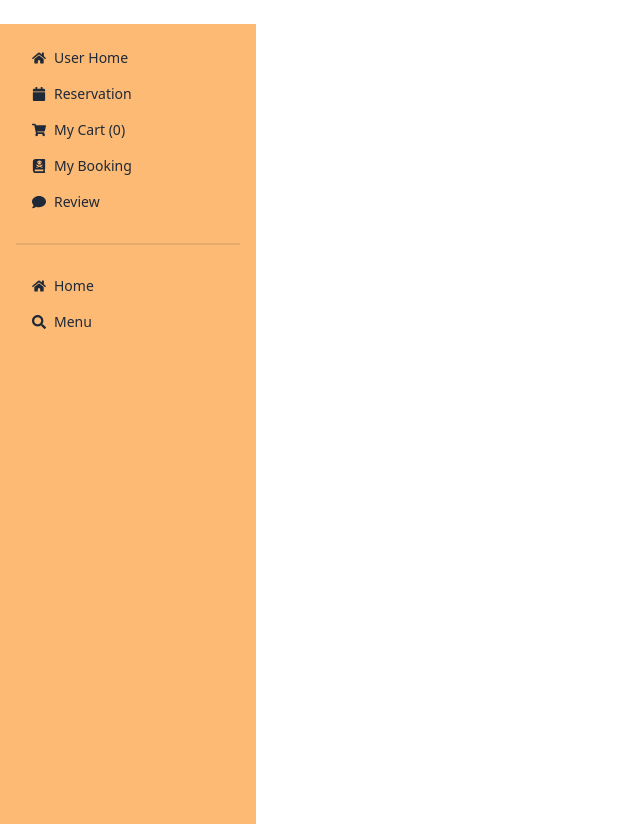
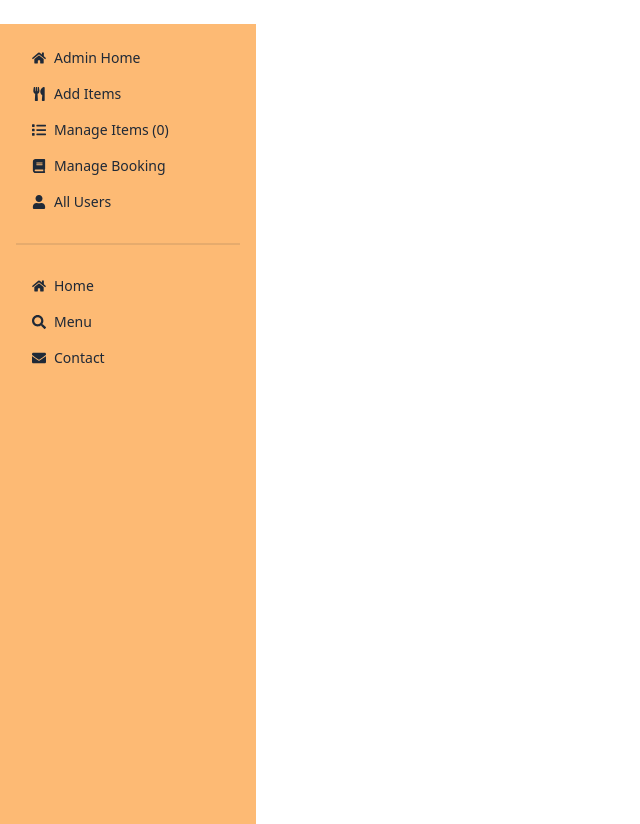
Before and after one commit to NazrulBoston/boston-boss-client, a React (Vite) app: page /dashboard in a window 1280 px wide. Shown: the whole page, without its empty margins (0-640 px from the left). Built offline with nearby package versions, Linux system fonts and the light colour scheme; no server answers.

Commit message:
users and admin's basic setup

```diff
--- /dev/null
+++ b/src/Hooks/useAxiosPublic.jsx
@@ -0,0 +1,11 @@
+import axios from "axios";
+
+const axiosPublic = axios.create({
+    baseURL: 'http://localhost:500'
+})
+
+const useAxiosPublic = () => {
+    return axiosPublic;
+};
+
+export default useAxiosPublic;
--- a/src/LayOut/Dashboard.jsx
+++ b/src/LayOut/Dashboard.jsx
@@ -1,15 +1,50 @@
-import { FaBookDead, FaCalendar, FaComment, FaHome, FaSearch, FaShoppingCart } from "react-icons/fa";
+import { FaBook, FaBookDead, FaCalendar, FaComment, FaEnvelope, FaHome, FaList, FaSearch, FaShoppingCart, FaUser, FaUtensils } from "react-icons/fa";
 import { NavLink, Outlet } from "react-router-dom";
 import useCart from "../Hooks/useCart";
 
 
 const Dashboard = () => {
     const [cart] = useCart();
+
+    // TODO: get isAdmin value from the database
+    const isAdmin = true;
+
     return (
         <div className="flex mt-6">
             {/* dashboard sidebar */}
             <div className="w-64 min-h-screen bg-orange-300">
                 <ul className="menu p-4">
+                    {
+                        isAdmin ? <>
+                            <li>
+                                <NavLink to="/dashboard/adminHome">
+                                    <FaHome></FaHome>
+                                    Admin Home</NavLink>
+                            </li>
+                            <li>
+                                <NavLink to="/dashboard/addItems">
+                                    <FaUtensils></FaUtensils>
+                                    Add Items</NavLink>
+                            </li>
+                            <li>
+                                <NavLink to="/dashboard/manageItems">
+                                    <FaList></FaList>
+                                    Manage Items ({cart.length})</NavLink>
+                            </li>
+                            <li>
+                                <NavLink to="/dashboard/bookings">
+                                    <FaBook> </FaBook>
+                                    Manage Booking</NavLink>
+                            </li>
+                            <li>
+                                <NavLink to="/dashboard/users">
+                                    <FaUser></FaUser>
+                                    All Users</NavLink>
+                            </li>
+
+                        </>
+                            :
+                            <>
                                 <li>
                                     <NavLink to="/dashboard/userHome">
                                         <FaHome></FaHome>
@@ -35,8 +70,11 @@ const Dashboard = () => {
                                         <FaComment></FaComment>
                                         Review</NavLink>
                                 </li>
+
+                            </>
+                    }
+                    {/* shared nav links */}
                     <div className="divider"></div>
-
                     <li>
                         <NavLink to="/">
                             <FaHome></FaHome>
@@ -46,6 +84,11 @@ const Dashboard = () => {
                         <NavLink to="/menu">
                             <FaSearch></FaSearch>
                             Menu</NavLink>
+                    </li>
+                    <li>
+                        <NavLink to="/contact">
+                            <FaEnvelope></FaEnvelope>
+                            Contact</NavLink>
                     </li>
                 </ul>
             </div>
--- /dev/null
+++ b/src/Pages/Dashboard/AllUsers/AllUsers.jsx
@@ -0,0 +1,55 @@
+import { useQuery } from "@tanstack/react-query";
+import useAxiosSecure from "../../../Hooks/useAxiosSecure";
+
+
+
+
+const AllUsers = () => {
+    const axiosSecure = useAxiosSecure();
+    const { data: users = [] } = useQuery({
+        queryKey: ['users'],
+        queryFn: async () => {
+            const res = await axiosSecure.get('/users');
+            return res.data;
+        }
+    })
+
+    return (
+        <div>
+            <div className="flex justify-evenly my-4">
+                <h2 className="text-3xl">All Users</h2>
+                <h2 className="text-3xl">Total Users: {users.length}</h2>
+            </div>
+            <div>
+                <div className="overflow-x-auto">
+                    <table className="table table-zebra">
+                        {/* head */}
+                        <thead>
+                            <tr>
+                                <th></th>
+                                <th>Name</th>
+                                <th>Job</th>
+                                <th>Favorite Color</th>
+                            </tr>
+                        </thead>
+                        <tbody>
+                            {
+                                users.map(user =><tr key={user._id}>
+                                    <th>1</th>
+                                    <td>Cy Ganderton</td>
+                                    <td>Quality Control Specialist</td>
+                                    <td>Blue</td>
+                                </tr> )
+                            }
+
+
+
+                        </tbody>
+                    </table>
+                </div>
+            </div>
+        </div>
+    );
+};
+
+export default AllUsers;
--- a/src/Pages/Login/Login.jsx
+++ b/src/Pages/Login/Login.jsx
@@ -1,11 +1,12 @@
 import { loadCaptchaEnginge, LoadCanvasTemplate, LoadCanvasTemplateNoReload, validateCaptcha } from 'react-simple-captcha';
-import { useEffect,  useState, useContext } from 'react';
+import { useEffect, useState, useContext } from 'react';
 
 import img from '../../assets/others/authentication1.png';
 import { AuthContext } from '../../providers/AuthProvider';
 import { Link, useLocation, useNavigate } from 'react-router-dom';
 import { Helmet } from 'react-helmet-async';
 import Swal from 'sweetalert2'
+import SocialLogin from '../../components/SocialLogin/SocialLogin';
 
 
 
@@ -18,7 +19,7 @@ const Login = () => {
     const location = useLocation();
 
     const from = location.state?.from.pathname || "/"
-    console.log('state in the location in login page', location.state )
+    console.log('state in the location in login page', location.state)
 
     useEffect(() => {
         loadCaptchaEnginge(6);
@@ -39,13 +40,13 @@ const Login = () => {
                     title: "Login",
                     text: "Successfully login",
                     icon: "success"
-                  });
-                  navigate(from, {replace:true});
+                });
+                navigate(from, { replace: true });
             })
     }
 
     const handleValidateCaptcha = (e) => {
-        const user_captcha_value =e.target.value;
+        const user_captcha_value = e.target.value;
         if (validateCaptcha(user_captcha_value)) {
             setDisabled(false)
         }
@@ -65,17 +66,19 @@ const Login = () => {
                     </div>
                     <div className="card md:w-1/2 max-w-sm shadow-2xl bg-base-100">
                         <form onSubmit={handleLogin} className="card-body">
+                            <p className='text-center text-4xl font-bold mb-3'>Login</p>
+
                             <div className="form-control">
                                 <label className="label">
                                     <span className="label-text">Email</span>
                                 </label>
-                                <input type="email" name="email" placeholder="email" className="input input-bordered" required />
+                                <input type="email" name="email" placeholder="email" className="input input-bordered"  />
                             </div>
                             <div className="form-control">
                                 <label className="label">
                                     <span className="label-text">Password</span>
                                 </label>
-                                <input type="password" name="password" placeholder="password" className="input input-bordered" required />
+                                <input type="password" name="password" placeholder="password" className="input input-bordered"  />
                                 <label className="label">
                                     <a href="#" className="label-text-alt link link-hover">Forgot password?</a>
                                 </label>
@@ -90,6 +93,8 @@ const Login = () => {
                                 {/* TODO: apply disabled for re captcha */}
                                 <input disabled={false} className="btn btn-primary" type="submit" value="submit" />
                             </div>
+                            <div className="divider">OR</div>
+                            <SocialLogin></SocialLogin>
                         </form>
                         <p className='text-center mb-4'>New here? <Link to='/signup'>Create an account</Link></p>
                     </div>
--- a/src/Pages/signUp/SignUp.jsx
+++ b/src/Pages/signUp/SignUp.jsx
@@ -4,23 +4,34 @@ import { useForm } from 'react-hook-form';
 import { AuthContext } from '../../providers/AuthProvider';
 import { Link, useNavigate } from 'react-router-dom';
 import Swal from 'sweetalert2'
+import useAxiosPublic from '../../Hooks/useAxiosPublic';
+import img from '../../assets/others/authentication1.png';
+import SocialLogin from '../../components/SocialLogin/SocialLogin';
 
 const SignUp = () => {
-
+    const axiosPublic = useAxiosPublic()
     const { register, handleSubmit, reset, formState: { errors }, } = useForm();
     const { createUser, updateUserProfile } = useContext(AuthContext);
     const navigate = useNavigate();
 
 
     const onSubmit = data => {
-        console.log(data);
+        // console.log(data);
         createUser(data.email, data.password)
             .then(result => {
                 const loggedUser = result.user;
                 console.log(loggedUser);
                 updateUserProfile(data.name, data.photoURL)
                     .then(() => {
-                        console.log("User profile info updated")
+                        // create user entry in the database
+                        const userInfo = {
+                            name: data.name,
+                            email: data.email
+                        }
+                        axiosPublic.post('/users', userInfo)
+                            .then(res => {
+                                if (res.data.insertedId) {
+                                    console.log("User added to the database")
                                     reset();
                                     Swal.fire({
                                         position: "top-end",
@@ -31,6 +42,9 @@ const SignUp = () => {
                                     });
 
                                     navigate('/');
+                                }
+                            })
+
                     })
                     .catch(error => console.log(error))
             })
@@ -46,13 +60,12 @@ const SignUp = () => {
             </Helmet>
             <div className="hero min-h-screen bg-base-200">
                 <div className="hero-content flex-col lg:flex-row-reverse">
-                    <div className="text-center lg:text-left">
-                        <h1 className="text-5xl font-bold">Sign Up!</h1>
-                        <p className="py-6">Provident cupiditate voluptatem et in. Quaerat fugiat ut assumenda excepturi exercitationem quasi. In deleniti eaque aut repudiandae et a id nisi.</p>
+                    <div className="text-center md:w-1/2 lg:text-left">
+                        <img src={img} alt="" />
                     </div>
-                    <div className="card shrink-0 w-full max-w-sm shadow-2xl bg-base-100">
+                    <div className="card shrink-0 w-full max-w-sm shadow-2xl bg-base-100 p-8">
                         <form onSubmit={handleSubmit(onSubmit)}>
-
+                            <p className='text-center text-4xl font-bold mb-3'>Sign Up</p>
                             <div className="form-control">
                                 <label className="label">
                                     <span className="label-text">Name</span>
@@ -112,6 +125,10 @@ const SignUp = () => {
                                 <input className="btn btn-primary" type="submit" value="Sign Up" />
 
                             </div>
+
+                            <div className="divider">OR</div>
+
+                           <SocialLogin></SocialLogin>
                         </form>
                         <p className='text-center mt-4 mb-2'>Have an account? <Link to="/login"><span className='underline font-bold'>Login</span></Link></p>
                     </div>
--- /dev/null
+++ b/src/components/SocialLogin/SocialLogin.jsx
@@ -0,0 +1,36 @@
+import { FaGoogle } from "react-icons/fa";
+import useAuth from "../../Hooks/useAuth";
+import useAxiosPublic from "../../Hooks/useAxiosPublic";
+import { useNavigate } from "react-router-dom";
+
+
+const SocialLogin = () => {
+    const {googleSignIn} = useAuth();
+    const axiosPublic = useAxiosPublic();
+    const navigate = useNavigate()
+
+    const handleGoogleSignIn = () => {
+        googleSignIn()
+        .then(result => {
+            console.log(result.user)
+            const userInfo = {
+                email: result.user?.email,
+                name: result.user.displayName
+            }
+            axiosPublic.post('/users', userInfo)
+            .then(res => {
+                console.log(res.data);
+                navigate('/');
+            })
+        })
+    }
+
+    return (
+        <div >
+            <button onClick={handleGoogleSignIn} className="btn btn-block bg-gray-800 text-white">
+            <FaGoogle></FaGoogle>Google sign in</button>
+        </div>
+    );
+};
+
+export default SocialLogin;
--- a/src/providers/AuthProvider.jsx
+++ b/src/providers/AuthProvider.jsx
@@ -1,5 +1,5 @@
 import {  useState, useEffect, createContext,  } from 'react'
-import { getAuth, onAuthStateChanged, createUserWithEmailAndPassword, signInWithEmailAndPassword, signOut, updateProfile} from "firebase/auth";
+import { getAuth, onAuthStateChanged, createUserWithEmailAndPassword, signInWithEmailAndPassword, signOut, updateProfile, GoogleAuthProvider, signInWithPopup} from "firebase/auth";
 import { app } from '../firbase/firebase.config';
 
 
@@ -8,6 +8,7 @@ const auth = getAuth(app);
 const AuthProvider = ({ children }) => {
     const [user, setUser] = useState(null)
     const [loading, setLoading] = useState(true)
+    const googleProvider = new GoogleAuthProvider();
 
     const createUser = (email, password) => {
         setLoading(true);
@@ -20,6 +21,12 @@ const AuthProvider = ({ children }) => {
         return signInWithEmailAndPassword (auth, email, password)
 
     }
+
+    const googleSignIn = () => {
+        setLoading(true);
+        return signInWithPopup(auth, googleProvider)
+    }
+
 
     const logOut = () => {
         setLoading(true);
@@ -49,6 +56,7 @@ const AuthProvider = ({ children }) => {
         loading,
         createUser,
         signIn,
+        googleSignIn,
         logOut,
         updateUserProfile
     }
```
Also changed, not shown: src/Routes/Routes.jsx (+7 -1 lines). Lines whose indentation alone changed are shown as unchanged.
